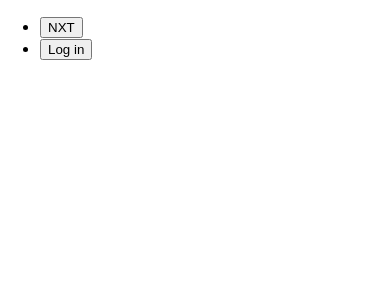
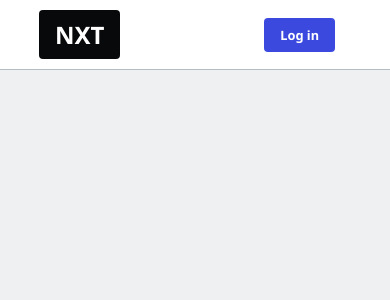
Before and after one commit to RajGM/ComCal, a Next.js app: page / in a window 390 px wide. Shown: the top 300 px of the page. Built offline with nearby package versions, Linux system fonts and the light colour scheme.

Commit message:
Feat: Navbar CSS added

```diff
--- a/lib/firebase.tsx
+++ b/lib/firebase.tsx
@@ -37,7 +37,7 @@ export const STATE_CHANGED = firebase.storage.TaskEvent.STATE_CHANGED;
  * Gets a users/{uid} document with username
  * @param  {string} username
  */
-export async function getUserWithUsername(username) {
+export async function getUserWithUsername(username:string) {
   const usersRef = firestore.collection('users');
   const query = usersRef.where('username', '==', username).limit(1);
   const userDoc = (await query.get()).docs[0];
@@ -48,7 +48,7 @@ export async function getUserWithUsername(username) {
  * Converts a firestore document to JSON
  * @param  {DocumentSnapshot} doc
  */
-export function postToJSON(doc) {
+export function postToJSON(doc:any) {
   const data = doc.data();
   return {
     ...data,
--- a/styles/globals.css
+++ b/styles/globals.css
@@ -1,26 +1,262 @@
+@import url('https://fonts.googleapis.com/css2?family=Noto+Sans:ital,wght@0,400;0,700;1,400&display=swap');
+
+:root {
+  --color-bg: #eef0f1;
+  --color-text: #08090a;
+  --color-blue: #3b49df;
+  --color-red: #df3b3b;
+  --color-green: #3bdf72;
+  --color-gray: #b5bdc4;
+}
 html,
 body {
   padding: 0;
   margin: 0;
-  font-family: -apple-system, BlinkMacSystemFont, Segoe UI, Roboto, Oxygen,
-    Ubuntu, Cantarell, Fira Sans, Droid Sans, Helvetica Neue, sans-serif;
+  font-family: 'Noto Sans', sans-serif;
+  background-color: var(--color-bg);
+  color: var(--color-text);
+  margin-top: 50px;
 }
+
+
+
+main {
+  padding: 1rem 10vw;
+}
+
+h1 { font-size: 2rem; }
+h2 { font-size: 1.5rem; }
+h2 { font-size: 1.25rem; }
 
 a {
   color: inherit;
   text-decoration: none;
+  cursor: pointer;
 }
 
 * {
   box-sizing: border-box;
 }
 
-@media (prefers-color-scheme: dark) {
-  html {
-    color-scheme: dark;
-  }
-  body {
-    color: white;
-    background: black;
+img {max-width: 100%;}
+
+input {
+  display: inline-block;
+  outline: none;
+  border: none;
+  font-size: 1.5rem;
+  width: 100%;
+  padding: 5px 10px;
+}
+
+fieldset {
+  border: none;
+  padding: 1rem 0;
+  font-size: 1.25rem;
+}
+
+code {
+  overflow-x: scroll;
+}
+
+/* Navbar */
+
+.navbar {
+  height: 70px;
+  width: 100%;
+  background: white;
+  color: var(--colors-text);
+  position: fixed;
+  top: 0;
+  padding: 0 10vw;
+  font-weight: bold;
+  border-bottom: 1px solid var(--color-gray);
+  z-index: 99;
+}
+
+.navbar ul {
+  list-style-type: none;
+  margin: 0;
+  padding: 0;
+  display: flex;
+  align-items: center;
+  justify-content: space-between;
+  height: 100%;
+}
+
+.navbar img {
+  border-radius: 50%;
+  width: 50px;
+  height: 50px;
+  cursor: pointer;
+}
+
+.navbar li {
+  border-radius: 50%;
+
+}
+
+/* Buttons */
+
+.btn, button {
+  background-color: var(--color-gray);
+  border: none;
+  color: var(--color-text);
+  padding: 1rem 2rem;
+  display: flex;
+  align-items: center;
+  text-align: center;
+  justify-content: center;
+  text-decoration: none;
+  font-family: 'Noto Sans', sans-serif;
+  font-weight: bold;
+  border-radius: 0.25rem;
+  cursor: pointer;
+  margin: 0.5rem 1rem 0.5rem 0;
+}
+
+@media only screen and (max-width: 768px) {
+  button {
+    padding: 0.5rem 1rem;
+    font-size: 0.8rem;
   }
 }
+
+
+button:hover {
+  filter: brightness(90%);
+}
+
+button:disabled,
+button[disabled]{
+  filter: brightness(80%);
+  cursor: not-allowed;
+}
+
+button.btn-blue {
+  background-color: var(--color-blue);
+  color: white;
+}
+
+button.btn-red {
+  background-color: var(--color-red);
+  color: white;
+}
+
+button.btn-green {
+  background-color: var(--color-green);
+  color: white;
+}
+
+button.btn-google {
+  background-color: white;
+  color: var(--color-text);
+}
+
+.btn-google img {
+  width: 30px;
+  margin-right: 10px;
+}
+
+button.btn-logo {
+  background-color: var(--color-text);
+  color: white;
+  text-transform: uppercase;
+  font-size: 1.5rem;
+  padding: 0.5rem 1rem;
+}
+
+/* Cards */
+
+.card {
+  padding: 2rem;
+  margin: 1rem 0;
+  background-color: white;
+  border: 1px solid var(--color-gray);
+  border-radius: 8px;
+}
+
+.card footer {
+  display: flex;
+}
+
+.card-img-center {
+  width:20%;
+  display:block;
+  margin:auto;
+  border-radius: 50%;
+  max-width: 150px;
+}
+
+.card-info {
+  color: white;
+  background: var(--color-blue);
+}
+
+/* Loader */
+
+.loader {
+  border: 10px solid var(--color-bg);
+  border-top: 10px solid var(--color-blue);
+  border-radius: 50%;
+  width: 50px;
+  height: 50px;
+  animation: spin 2s linear infinite;
+}
+
+@keyframes spin {
+  0% { transform: rotate(0deg); }
+  100% { transform: rotate(360deg); }
+}
+
+/* File uploads */
+
+input[type="file"] {
+  display: none;
+}
+
+.upload-snippet {
+  width: 75%;
+    margin-left: auto;
+    background: white;
+    padding: 5px;
+    margin: 5px 0;
+}
+/* Utilities */
+
+.push-left {
+  margin-left: auto;
+}
+
+.text-sm {
+  font-size: 0.85rem;
+}
+
+.text-danger {
+  font-weight: bold;
+  color: var(--color-red);
+}
+
+.text-success {
+  font-weight: bold;
+  color: var(--color-green);
+}
+
+.text-info {
+  font-weight: bold;
+  color: var(--color-blue);
+}
+
+.box {
+  display: flex;
+  justify-content: space-between;
+}
+
+.box-center {
+  display: flex;
+  flex-direction: column;
+  align-content: center;
+  text-align: center;
+}
+
+.hidden { display:  none; }
```
